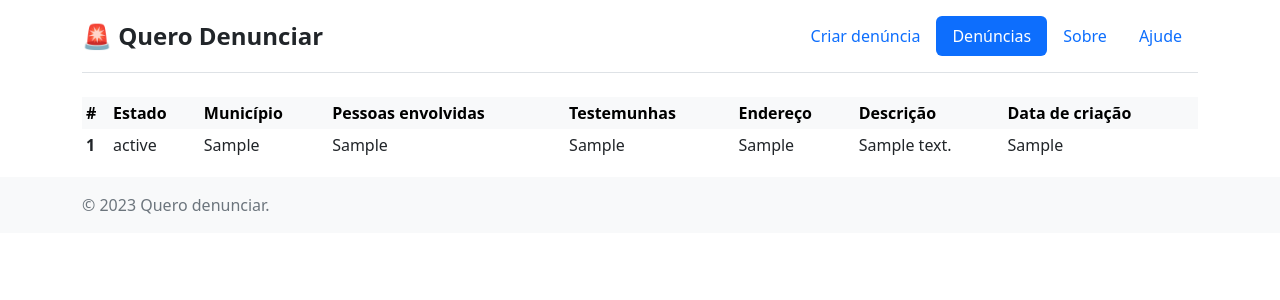
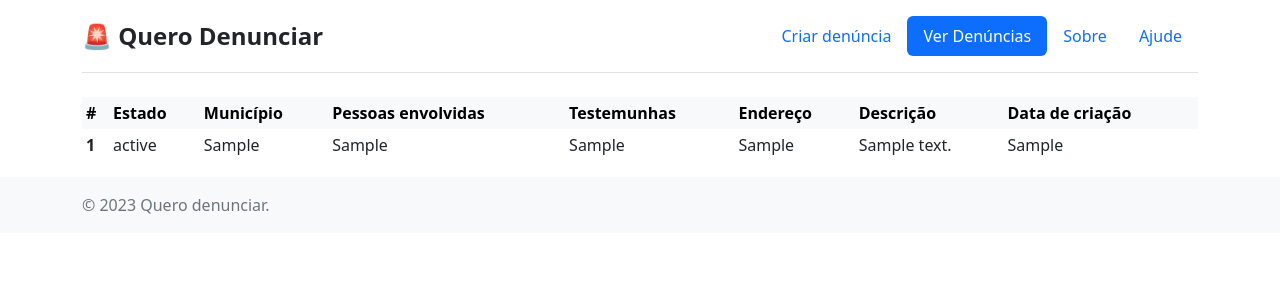
Before and after one commit to gustavokennedy/querodenunciar, a PHP site: page /lista-denuncia.php in a window 1280 px wide. Shown: the top 300 px of the page. Run offline with PHP 8.4, Linux system fonts and the light colour scheme; tables that the repository leaves empty or names only in its code hold one stand-in row (values such as "Sample post").

Commit message:
Update lista-denuncia.php

```diff
--- a/lista-denuncia.php
+++ b/lista-denuncia.php
@@ -21,8 +21,8 @@
       </a>
 
       <ul class="nav nav-pills">
-	<li class="nav-item"><a href="nova-denuncia.php" class="nav-link">Criar denúncia</a></li>
-	<li class="nav-item"><a href="#" class="nav-link active" aria-current="page">Denúncias</a></li>
+	      <li class="nav-item"><a href="#" class="nav-link">Criar denúncia</a></li>
+	      <li class="nav-item"><a href="lista-denuncia.php" class="nav-link active">Ver Denúncias</a></li>
         <li class="nav-item"><a href="../" class="nav-link">Sobre</a></li>
         <li class="nav-item"><a href="../" class="nav-link">Ajude</a></li>
       </ul>
```
